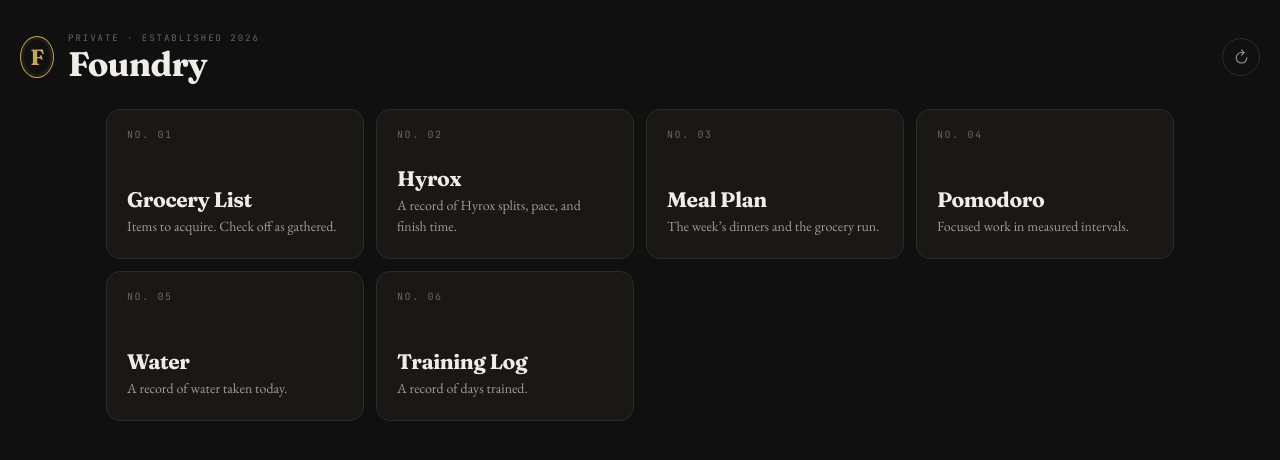
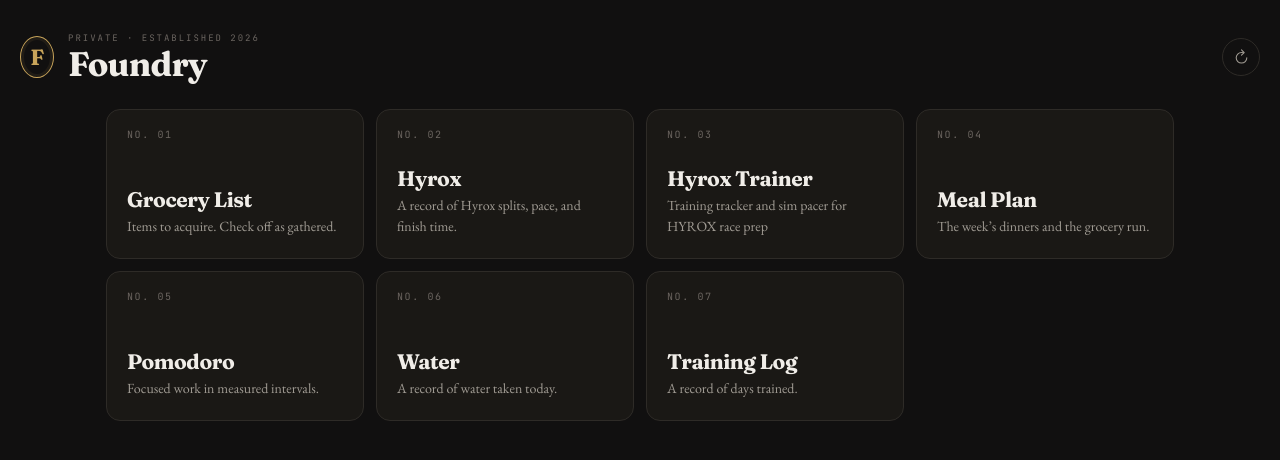
Before and after one commit to Awentzelza/foundry, a React (Vite) app: page / in a window 1280 px wide. Shown: the top 460 px of the page. Built offline with nearby package versions, Linux system fonts and the light colour scheme; no server answers; the database is empty.

Commit message:
Foundry: regenerate app registry

```diff
--- a/src/apps/registry.ts
+++ b/src/apps/registry.ts
@@ -37,6 +37,18 @@ export const APP_REGISTRY: RegisteredApp[] = [
       status: "active",
     },
     load: () => import("./hyrox-tracker"),
+  },
+  {
+    meta: {
+      id: "hyrox-trainer",
+      name: "Hyrox Trainer",
+      description: "Training tracker and sim pacer for HYROX race prep",
+      icon: "hyrox",
+      route: "hyrox-trainer",
+      needsPersistence: true,
+      status: "active",
+    },
+    load: () => import("./hyrox-trainer"),
   },
   {
     meta: {
```
